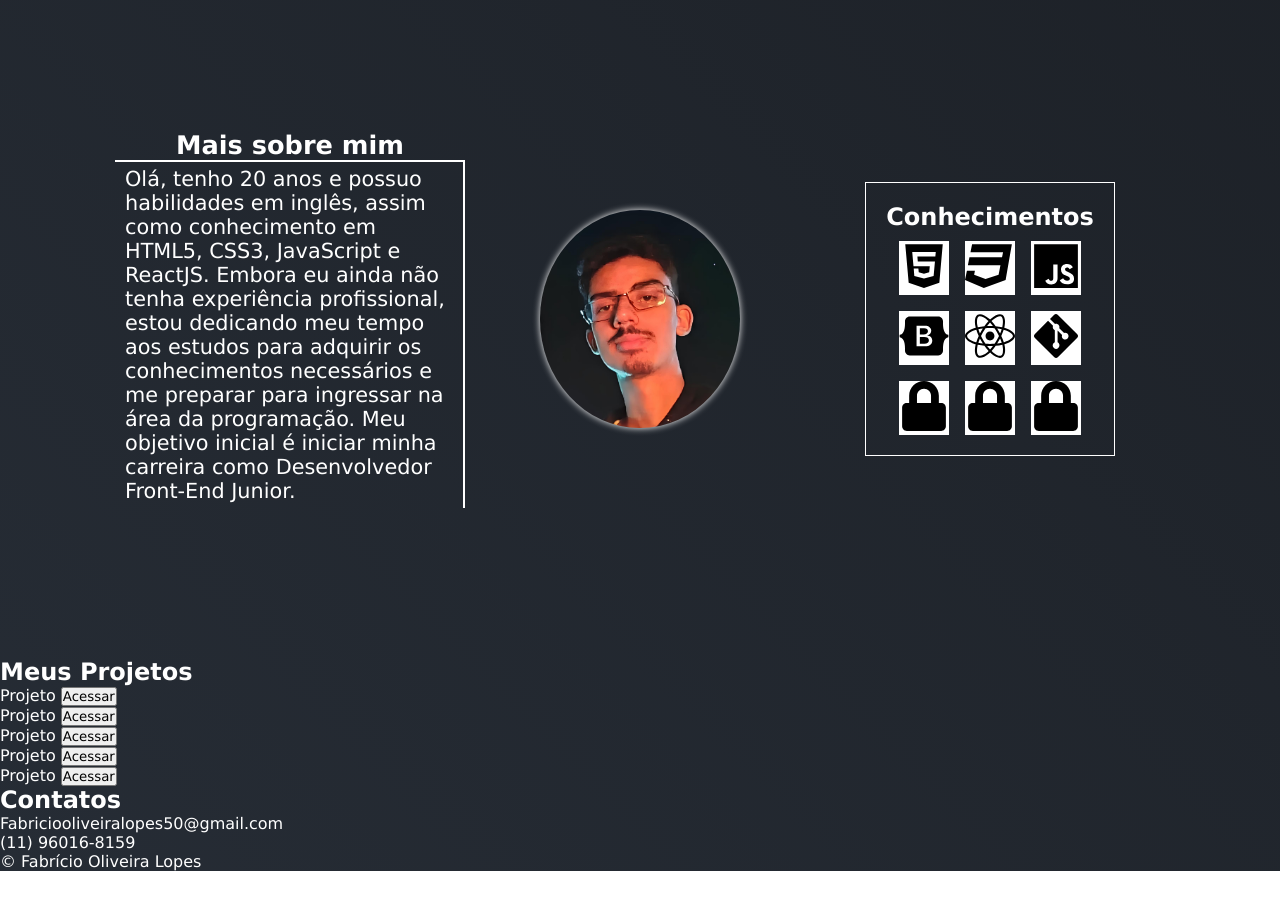
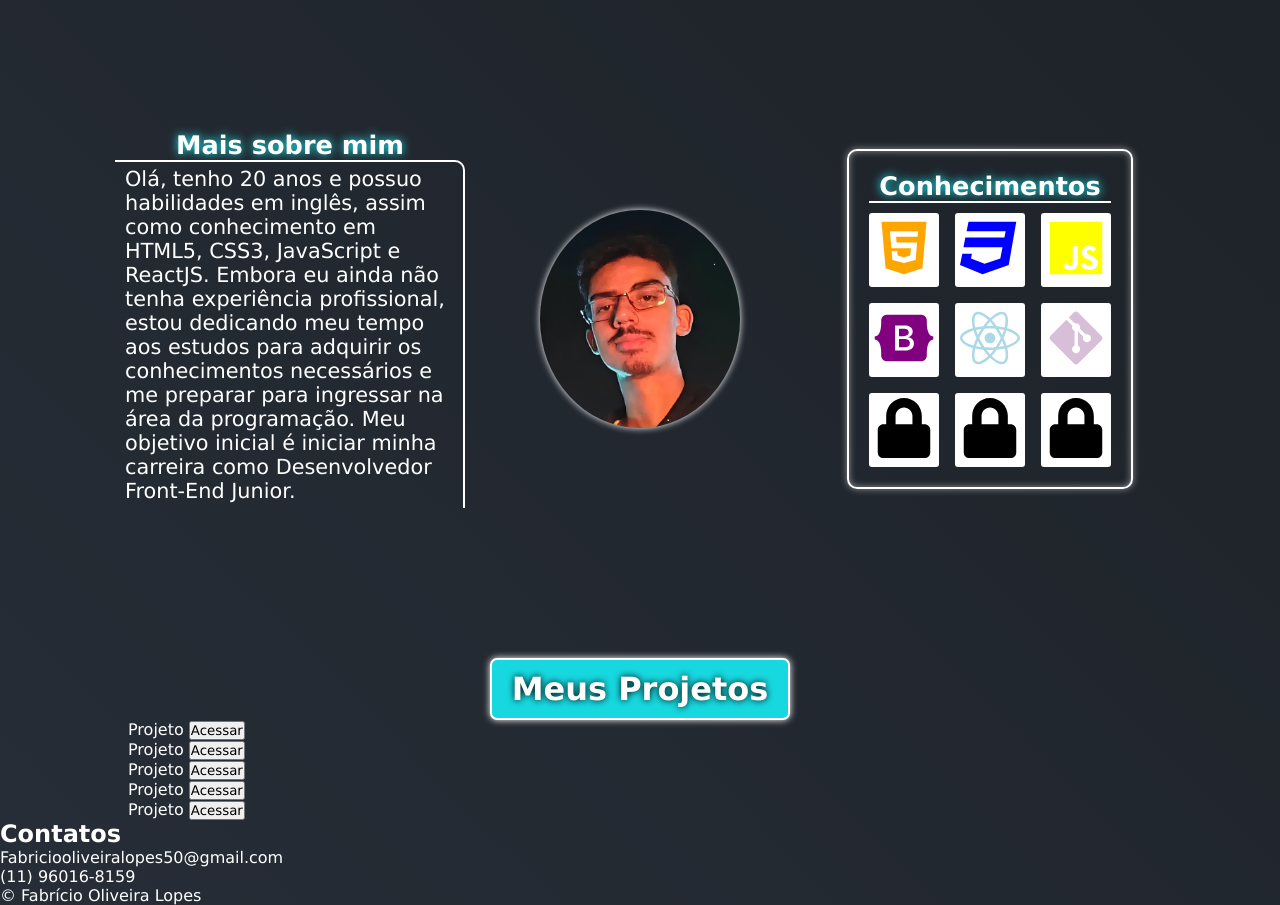
Before and after one commit to Fabrioco/Portfolio__Lopes, a React (Vite) app: page / in a window 1280 px wide. Shown: the part 1020-1925 px from the top of the page. Before the commit the page ends 1891 px from the top, so only its background shows below. Built offline with nearby package versions, Linux system fonts and the light colour scheme.

Commit message:
mais sobre ta feito

```diff
--- a/src/App.css
+++ b/src/App.css
@@ -13,6 +13,7 @@
     background-color: #fff;
     border-radius: 10px;
   }
+
 }
 
 .container {
@@ -61,9 +62,9 @@ header {
 }
 
 .title {
-  font-size: 2.8rem;
   width: 13ch;
-  height: 60px;
+  font-size: 2.5rem;
+  max-height: 60px;
   border-right: 4px solid;
   position: relative;
   white-space: nowrap;
@@ -248,9 +249,9 @@ header > nav > a span:nth-child(4) {
 .main__content > article > p > span {
   font-size: 2rem;
   font-weight: 600;
-  text-shadow: 0px 0px 10px #ffffff7e;
   border-bottom: 1px solid #fff;
   width: 200px;
+  text-shadow: 0 0 10px #1af7ff;
 }
 
 .animated__text {
@@ -391,7 +392,7 @@ header > nav > a span:nth-child(4) {
 }
 
 .text_me {
-  min-width: 450px;
+  width: clamp(350px, 100%, 500px);
   display: flex;
   flex-direction: column;
   align-items: center;
@@ -400,6 +401,7 @@ header > nav > a span:nth-child(4) {
 .text_me > h2 {
   box-shadow: -1px -1px -1px #fff;
   font-size: 1.6rem;
+  text-shadow: 0 0 10px #1af7ff;
 }
 
 .text_me > p {
@@ -408,8 +410,7 @@ header > nav > a span:nth-child(4) {
   border-top: 2px solid #fff;
   border-right: 2px solid #fff;
   width: clamp(200px, 100%, 350px);
-  border-top-right-radius: 10
-    px;
+  border-top-right-radius: 10px;
 }
 
 .container__about > img {
@@ -422,8 +423,17 @@ header > nav > a span:nth-child(4) {
   display: flex;
   flex-direction: column;
   row-gap: 10px;
-  border: 1px solid #fff;
+  border: 2px solid #fff;
   padding: 20px;
+  border-radius: 10px;
+  box-shadow: 0 0 7px 0 #ffffff7d inset, 0 0 7px 0 #ffffff7d;
+}
+
+.courses > h2 {
+  border-bottom: 2px solid #fff;
+  font-size: 1.6rem;
+  text-align: center;
+  text-shadow: 0 0 10px #1af7ff;
 }
 
 .courses > div {
@@ -434,11 +444,34 @@ header > nav > a span:nth-child(4) {
 }
 
 .courses > div > i {
-  background-color: #fff;
+  background-color: #ffffff;
+  border-radius: 3px;
 }
 
 .courses > div > i > svg {
-  width: 50px;
-  height: 50px;
+  width: 70px;
+  height: 70px;
   color: #000;
+  padding: 5px;
 }
+
+.container__projects {
+  display: flex;
+  flex-direction: column;
+  width: 80%;
+  margin: auto;
+}
+
+.container__projects > h2 {
+  font-size: 2rem;
+  text-align: center;
+  margin: auto;
+  background-color: #17d8df;
+  color: #fff;
+  width: auto;
+  padding: 10px 20px;
+  border-radius: 7px;
+  border: 2px solid #fff;
+  box-shadow: 0 0 7px 0 #fff;
+  text-shadow: 0 0 7px #000;
+}
--- a/src/App.jsx
+++ b/src/App.jsx
@@ -89,22 +89,22 @@ export default function App() {
               <h2>Conhecimentos</h2>
               <div>
                 <i>
-                  <FaHtml5 />
+                  <FaHtml5 color="#FFA500" />
                 </i>
                 <i>
-                  <FaCss3 />
+                  <FaCss3 color="#0000FF" />
                 </i>
                 <i>
-                  <IoLogoJavascript />
+                  <IoLogoJavascript color=" #FFFF00" />
                 </i>
                 <i>
-                  <FaBootstrap />
+                  <FaBootstrap color="#800080" />
                 </i>
                 <i>
-                  <FaReact />
+                  <FaReact color="#ADD8E6" />
                 </i>
                 <i>
-                  <FaGitAlt />
+                  <FaGitAlt color=" #D8BFD8" />
                 </i>
                 <i>
                   <FaLock />
@@ -118,8 +118,8 @@ export default function App() {
               </div>
             </article>
           </section>
-          <section>
-            <h1>Meus Projetos</h1>
+          <section className="container__projects">
+            <h2>Meus Projetos</h2>
             <article>
               <div>
                 <img src="" alt="" />
```
